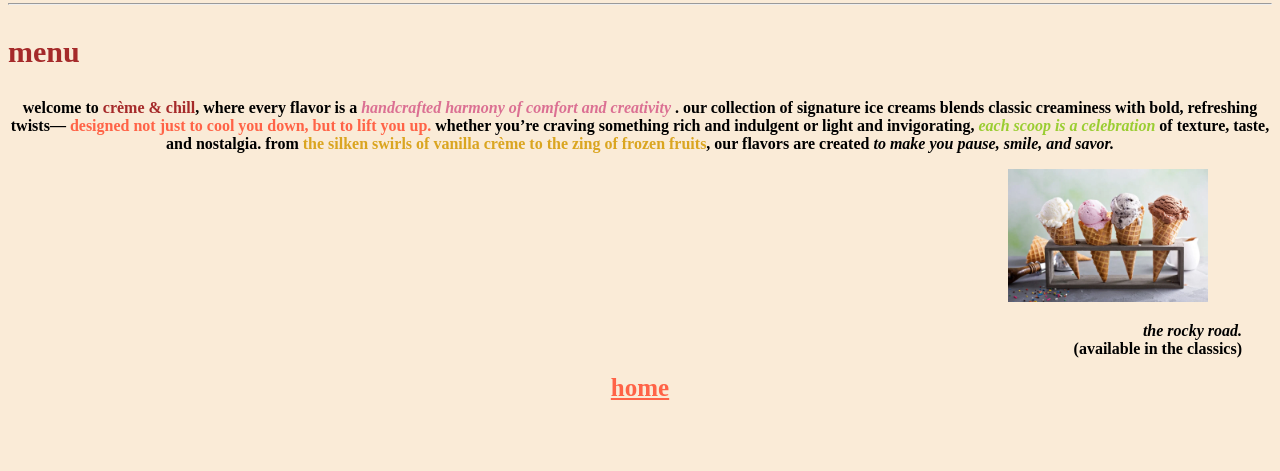
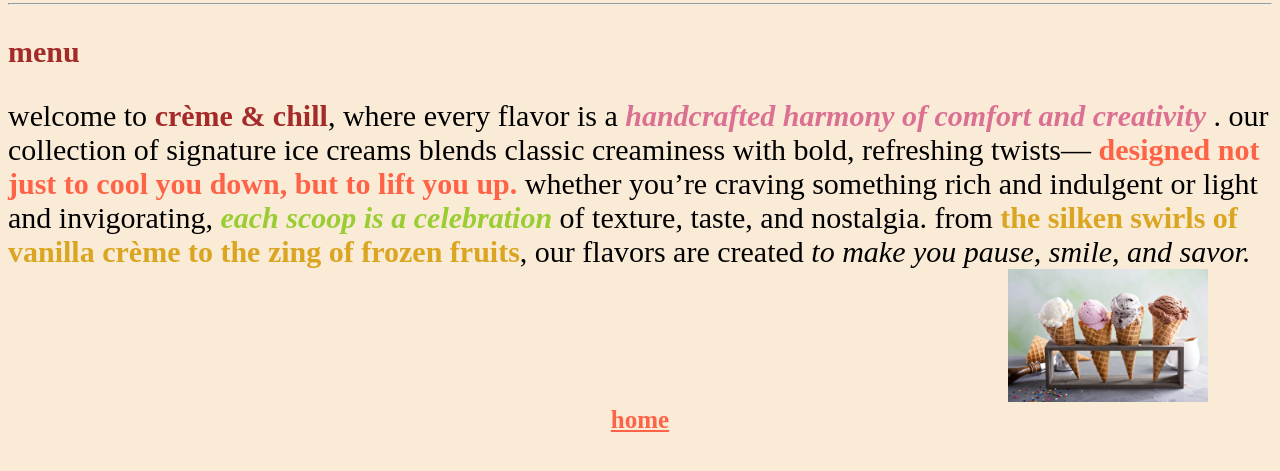
Before and after one commit to Dinosaurshub/cr-me-chill, a plain HTML site: page menu.html in a window 1280 px wide. Shown: the part 173-644 px from the top of the page. Drawn offline with Linux system fonts and the light colour scheme.

Commit message:
Update menu.html

```diff
--- a/menu.html
+++ b/menu.html
@@ -24,16 +24,14 @@
  <hr>
 
 <p style="color:brown; font-size:30px;"><b>menu</b></p>
-
+<div>
 <!-- CENTER TEXT ONLY -->
-<div style="text-align: center;">
-<p font-size:30px;"><b>welcome to <b style="color:brown;"> crème & chill</b>, where every flavor is a <i style="color:palevioletred;"><b> handcrafted harmony of comfort and creativity</b></i> . our collection of signature ice creams blends classic creaminess with bold, refreshing twists— <b style="color:tomato;">designed not just to cool you down, but to lift you up.</b>
-whether you’re craving something rich and indulgent or light and invigorating, <i style="color:yellowgreen;"><b>each scoop is a celebration </b></i> of texture, taste, and nostalgia. from <b style="color:goldenrod;"> the silken swirls of vanilla crème to the zing of frozen fruits</b>, our flavors are created <i>to make you pause, smile, and savor.</i></p>
+<div style="font-size:30px;">welcome to <b style="color:brown;"> crème & chill</b>, where every flavor is a <i style="color:palevioletred;"><b> handcrafted harmony of comfort and creativity</b></i> . our collection of signature ice creams blends classic creaminess with bold, refreshing twists— <b style="color:tomato;">designed not just to cool you down, but to lift you up.</b>
+whether you’re craving something rich and indulgent or light and invigorating, <i style="color:yellowgreen;"><b>each scoop is a celebration </b></i> of texture, taste, and nostalgia. from <b style="color:goldenrod;"> the silken swirls of vanilla crème to the zing of frozen fruits</b>, our flavors are created <i>to make you pause, smile, and savor.</i>
 </div>
 <!-- RIGHT COLUMN -->
 <div style="text-align: right;">
   <img src="r.webp" alt="Right Ice Cream" style="width: 200px; height:auto; margin-left:1000px; margin-right:667px;">
-  <p style="margin-right:30px;"><cite>the rocky road.</cite></br>(available in the classics)</p>
   </div>
 </div>
 
```
